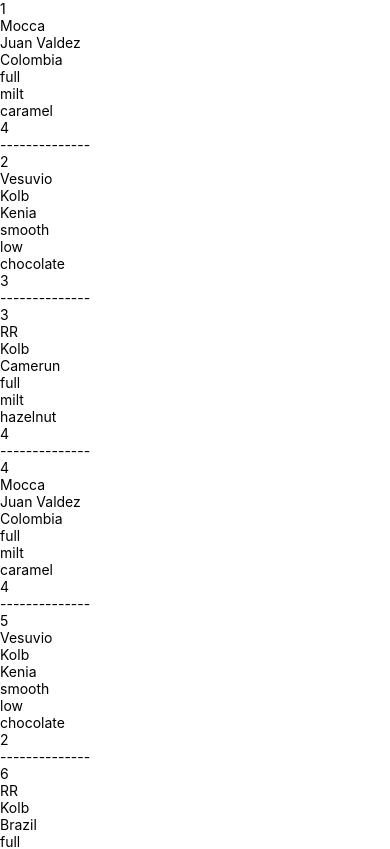
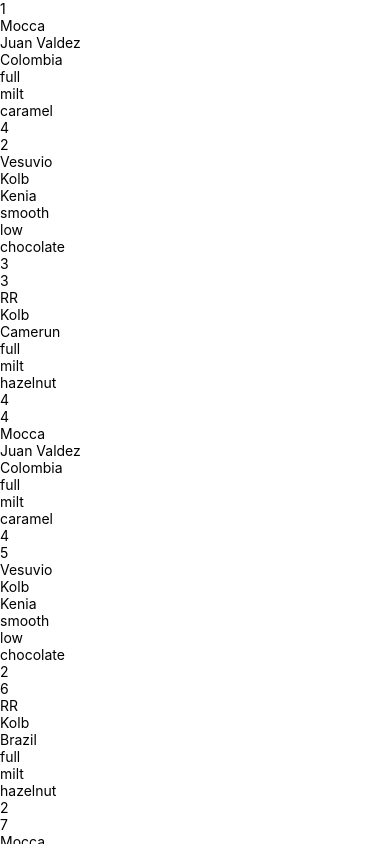
Before and after one commit to johncardozo/fnc-fullstack, a React Native app in the folder coffee-network/: screen / in a window 390 px wide. Shown: the top 849 px of the page. Built offline with nearby package versions, Linux system fonts and the light colour scheme.

Commit message:
React Native: Uso de FlatList para mostrar listas con scroll

```diff
--- a/coffee-network/src/components/CoffeeList.jsx
+++ b/coffee-network/src/components/CoffeeList.jsx
@@ -1,23 +1,26 @@
 import { Text, View } from "react-native";
 import { coffees } from "../data/coffees";
+import { FlatList } from "react-native";
 
 const CoffeeList = () => {
   return (
-    <View>
-      {coffees.map((coffee) => (
-        <View key={coffee.id}>
-          <Text>{coffee.id}</Text>
-          <Text>{coffee.product}</Text>
-          <Text>{coffee.brand}</Text>
-          <Text>{coffee.country}</Text>
-          <Text>{coffee.body}</Text>
-          <Text>{coffee.acidity}</Text>
-          <Text>{coffee.notes}</Text>
-          <Text>{coffee.stars}</Text>
-          <Text>--------------</Text>
+    <FlatList
+      data={coffees}
+      ItemSeparatorComponent={<Text></Text>}
+      renderItem={({ item }) => (
+        <View>
+          <Text>{item.id}</Text>
+          <Text>{item.product}</Text>
+          <Text>{item.brand}</Text>
+          <Text>{item.country}</Text>
+          <Text>{item.body}</Text>
+          <Text>{item.acidity}</Text>
+          <Text>{item.notes}</Text>
+          <Text>{item.stars}</Text>
         </View>
-      ))}
-    </View>
+      )}
+      keyExtractor={(coffee) => coffee.id}
+    />
   );
 };
 
```
